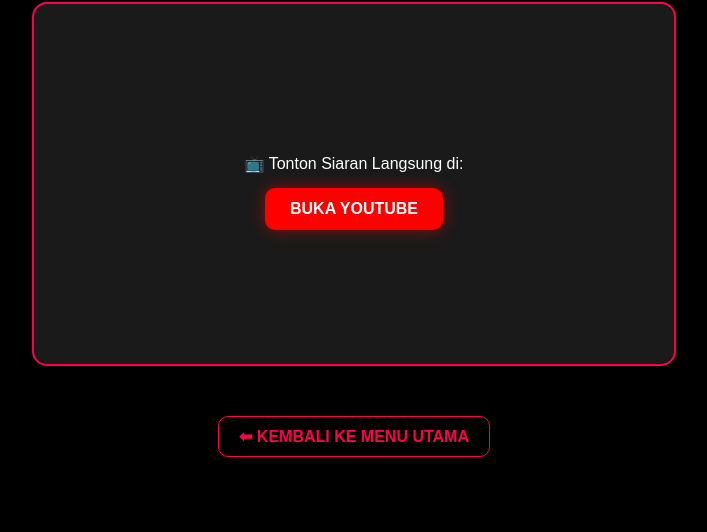
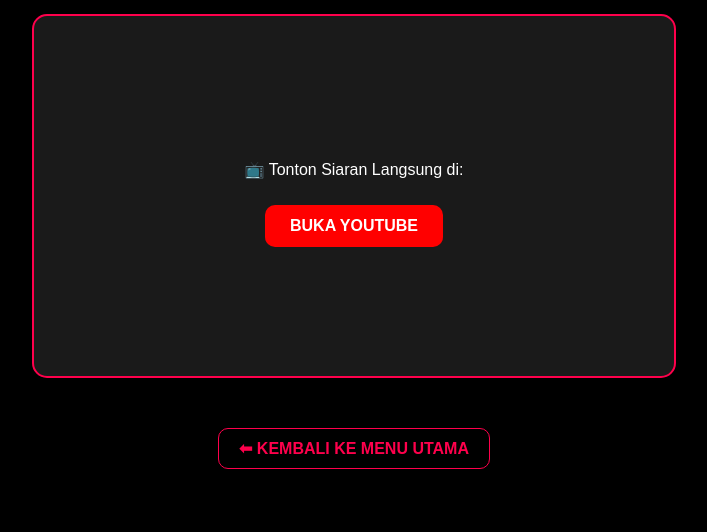
Before and after one commit to triyuliansyah588ok/NSTV, a plain HTML site: page index.html in a window 1280 px wide. Shown: the part 268-800 px from the top of the page, without its empty margins (286-993 px from the left). Drawn offline with Linux system fonts and the light colour scheme.

Commit message:
Update index.html

```diff
--- a/index.html
+++ b/index.html
@@ -3,31 +3,22 @@
 <head>
     <meta charset="UTF-8">
     <meta name="viewport" content="width=device-width, initial-scale=1.0">
-    <title>NS TV - Visionary</title>
+    <title>NS TV - Live</title>
+    <link rel="icon" type="image/png" href="logons.png">
     <style>
         body { background: #000; color: #fff; font-family: sans-serif; text-align: center; padding: 20px; }
-        .logo-ns { width: 150px; border-radius: 10px; box-shadow: 0 0 20px #ff004c; margin-bottom: 20px; }
-        .player-placeholder {
-            width: 100%; max-width: 640px; aspect-ratio: 16/9;
-            background: #1a1a1a; margin: 20px auto; border: 2px solid #ff004c;
-            display: flex; align-items: center; justify-content: center; border-radius: 15px;
-        }
-        .yt-btn {
-            background: #ff0000; color: white; padding: 12px 25px;
-            text-decoration: none; border-radius: 10px; font-weight: bold;
-            display: inline-block; box-shadow: 0 0 15px rgba(255,0,0,0.5);
-        }
-        .back-btn { display: inline-block; margin-top: 30px; color: #ff004c; text-decoration: none; font-weight: bold; border: 1px solid #ff004c; padding: 10px 20px; border-radius: 10px; }
+        .logo { width: 150px; box-shadow: 0 0 20px #ff004c; border-radius: 10px; margin-bottom: 20px; }
+        .player { width: 100%; max-width: 640px; aspect-ratio: 16/9; background: #1a1a1a; margin: 20px auto; border: 2px solid #ff004c; border-radius: 15px; display: flex; align-items: center; justify-content: center; flex-direction: column; }
+        .yt-btn { background: #ff0000; color: #fff; padding: 12px 25px; text-decoration: none; border-radius: 10px; font-weight: bold; margin-top: 10px; }
+        .back-btn { display: inline-block; margin-top: 30px; color: #ff004c; text-decoration: none; border: 1px solid #ff004c; padding: 10px 20px; border-radius: 10px; font-weight: bold; }
     </style>
 </head>
 <body>
-    <img src="logons.png" class="logo-ns" onerror="this.src='https://via.placeholder.com/150?text=NS+TV';">
-    <h2>LIVE STREAMING NS TV</h2>
-    <div class="player-placeholder">
-        <div>
-            <p style="margin-bottom: 15px;">📺 Tonton Siaran Langsung di:</p>
-            <a href="https://www.youtube.com/@NSTVChannel" target="_blank" class="yt-btn">BUKA YOUTUBE</a>
-        </div>
+    <img src="logons.png" class="logo" onerror="this.src='https://via.placeholder.com/150?text=NS+TV';">
+    <h1>LIVE STREAMING NS TV</h1>
+    <div class="player">
+        <p>📺 Tonton Siaran Langsung di:</p>
+        <a href="https://www.youtube.com/@NSTVChannel" target="_blank" class="yt-btn">BUKA YOUTUBE</a>
     </div>
     <a href="https://triyuliansyah588ok.github.io/Visionary/" class="back-btn">⬅ KEMBALI KE MENU UTAMA</a>
 </body>
```
